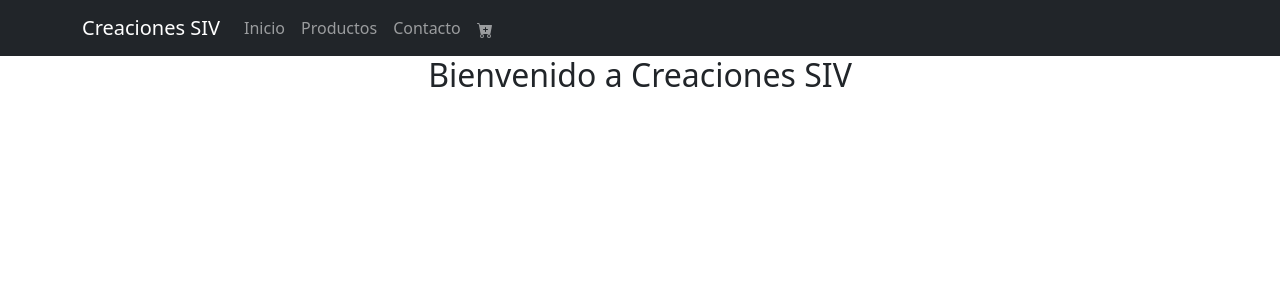
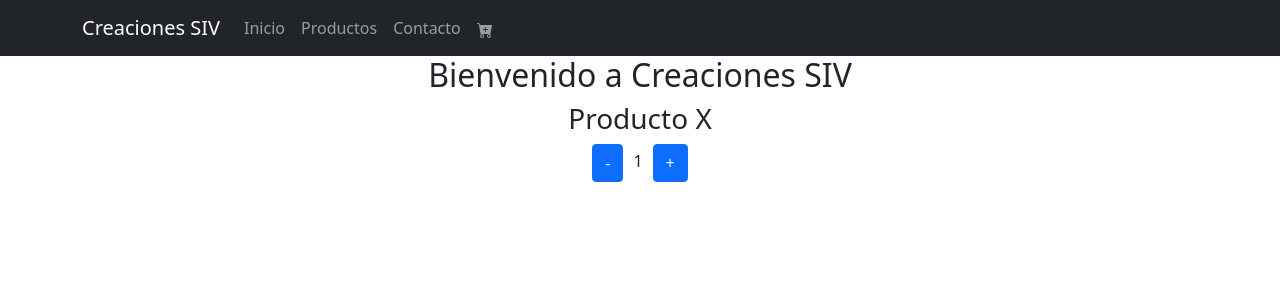
Before and after one commit to Ignacio-JL/SIVReact, a React (Create React App) app: page / in a window 1280 px wide. Shown: the top 300 px of the page. Built offline with nearby package versions, Linux system fonts and the light colour scheme.

Commit message:
Desafio 5

```diff
--- a/src/App.js
+++ b/src/App.js
@@ -1,6 +1,7 @@
 // import logo from './logo.svg';
 import 'bootstrap/dist/css/bootstrap.min.css';
 import './App.css';
+import ItemCount from './component/ItemCount';
 import ItemListContainer from './component/ItemListContainer';
 import NavBar from './component/NavBar';
 
@@ -11,6 +12,7 @@ function App() {
     <div className="App">
         <NavBar />
         <ItemListContainer tienda={nombreTienda}/>
+        <ItemCount/>
     </div>
   );
 }
--- /dev/null
+++ b/src/component/ItemCount.jsx
@@ -0,0 +1,39 @@
+import React from 'react'
+import {useState} from 'react'
+import Button from 'react-bootstrap/Button';
+
+
+
+
+function ItemCount() {
+    const [count, setCount] = useState(1);
+    let stock = 10;
+
+    const btnContador = () =>{
+        if(count<stock){
+            setCount(count+1);
+        }
+        else{
+            alert('Stock Maximo');
+        }
+    }
+    const btnContadorNot = () =>{
+        if(count>=1){
+            setCount(count-1);
+        }
+        else{
+            alert('La cantidad no puede ser menor a 0');
+        }
+    }
+
+    return (
+        <div>
+            <center>
+                <h3>Producto X</h3>
+                <Button variant="primary" onClick={btnContadorNot}>-</Button><span style={{paddingLeft: 10, paddingRight: 10}}>{count}</span><Button variant="primary" onClick={btnContador}>+</Button>
+            </center>
+        </div>
+    )
+}
+
+export default ItemCount
```
